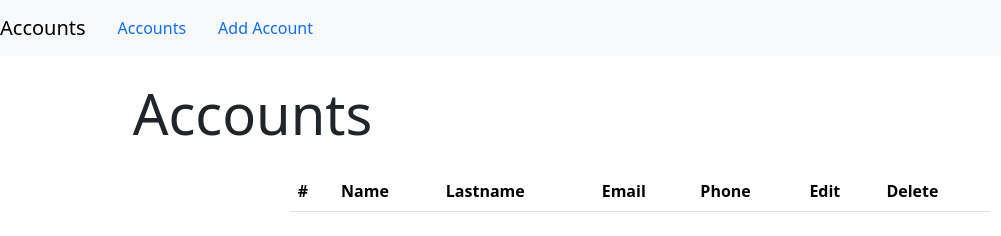
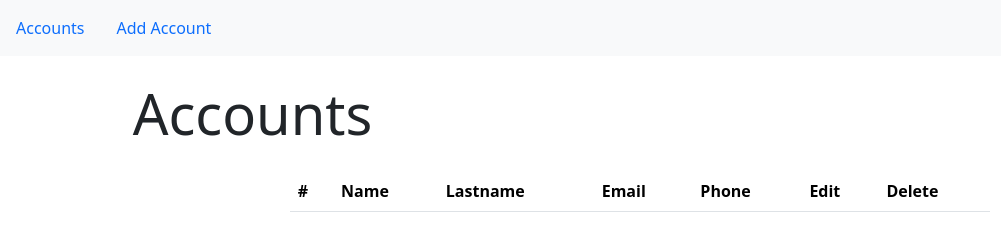
Before and after one commit to Markobanduka/Account, a plain HTML site: page index.html in a window 1280 px wide. Shown: the whole page, without its empty margins (0-1001 px from the left). Drawn offline with nearby package versions, Linux system fonts and the light colour scheme.

Commit message:
Update index.html

```diff
--- a/index.html
+++ b/index.html
@@ -9,7 +9,6 @@
 </head>
 <body>
   <nav class="navbar navbar-expand-lg navbar-light bg-light">
-    <a href="" class="navbar-brand">Accounts</a>
     <ul class="nav">
       <li class="nav-item"><a href="accounts-view" class="nav-link">Accounts</a></li>
       <li class="nav-item"><a href="add-account-view" class="nav-link">Add Account</a></li>
```
